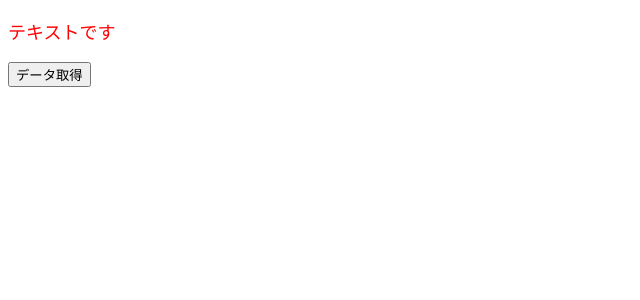
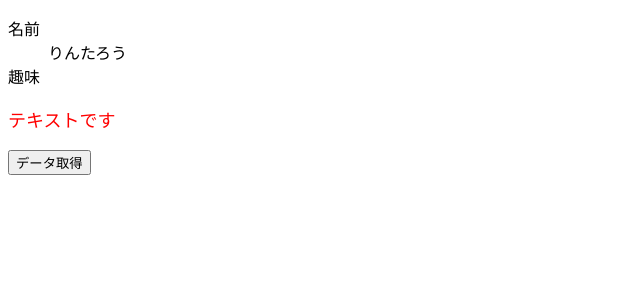
Before and after one commit to rintarotajima/React, a React (Vite) app in the folder practice-typescript/: page / in a window 1280 px wide. Shown: the top 300 px of the page, without its empty margins (0-640 px from the left). Built offline with nearby package versions, Linux system fonts and the light colour scheme.

Commit message:
オプショナルチューニングでnull完全なコードを書く

```diff
--- a/practice-typescript/src/App.tsx
+++ b/practice-typescript/src/App.tsx
@@ -3,6 +3,13 @@
 import { Todo } from "./Todo";
 import { TodoType } from "./types/todo";
 import { Text } from "./Text";
+import { UserProfile} from "./UserProfile"
+import { User } from "./types/user";
+
+const user: User = {
+  name: "りんたろう",
+  // hobbies: ["映画鑑賞", "スポーツ観戦"]
+}
 
 export default function App() {
   const [todos, setTodos] = useState<Array<TodoType>>([]);
@@ -14,6 +21,7 @@
   };
   return (
     <div>
+      <UserProfile user={user} />
       <Text color="red" fontSize="18px" />
       <button onClick={onClickFetchData}>データ取得</button>
       {todos.map((todo) => (
--- /dev/null
+++ b/practice-typescript/src/UserProfile.tsx
@@ -0,0 +1,18 @@
+import { FC } from "react";
+import { User } from "./types/user";
+
+type Props = {
+    user: User
+}
+
+export const UserProfile: FC<Props> = (props) => {
+    const { user } = props
+    return (
+        <dl>
+            <dt>名前</dt>
+            <dd>{user.name}</dd>
+            <dt>趣味</dt>
+            <dd>{user.hobbies?.join(" / ")}</dd>
+        </dl>
+    );
+}
--- /dev/null
+++ b/practice-typescript/src/types/user.ts
@@ -0,0 +1,4 @@
+export type User = {
+    name: string;
+    hobbies?: Array<string>
+}
```
